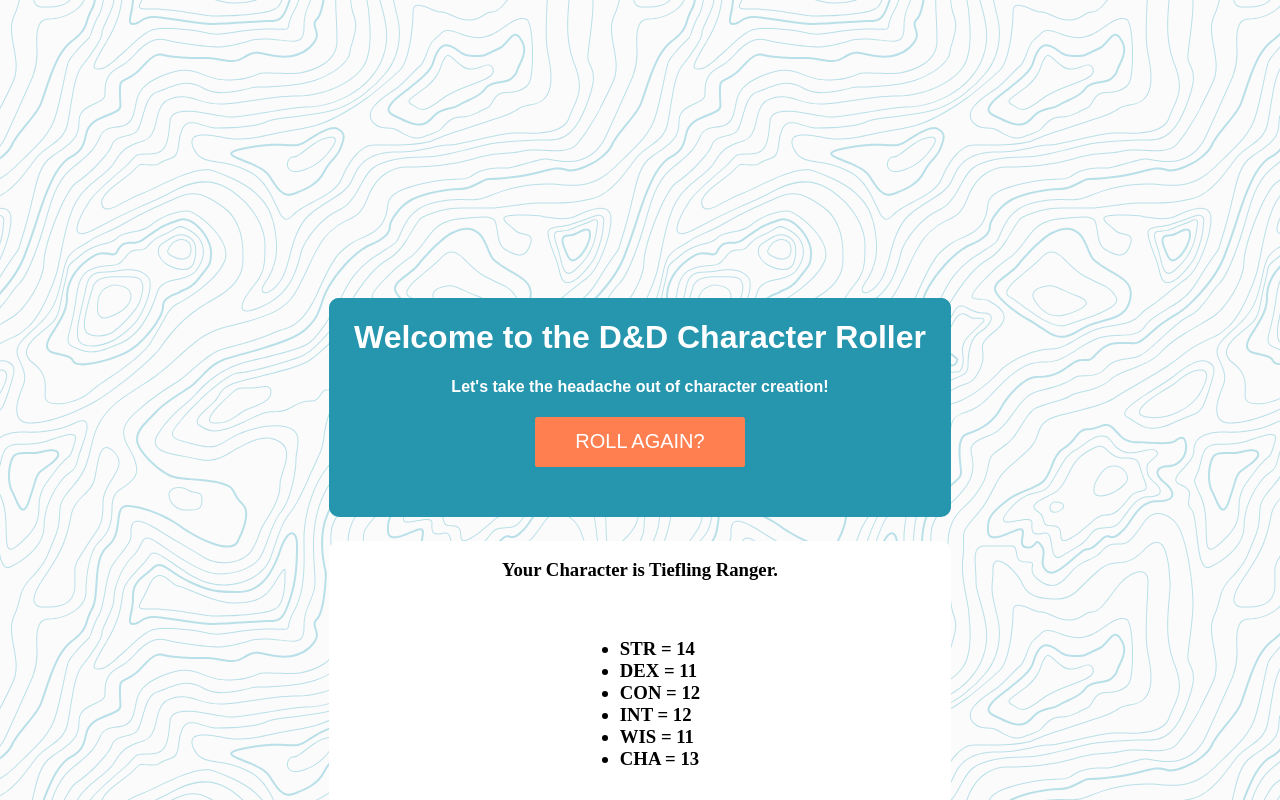
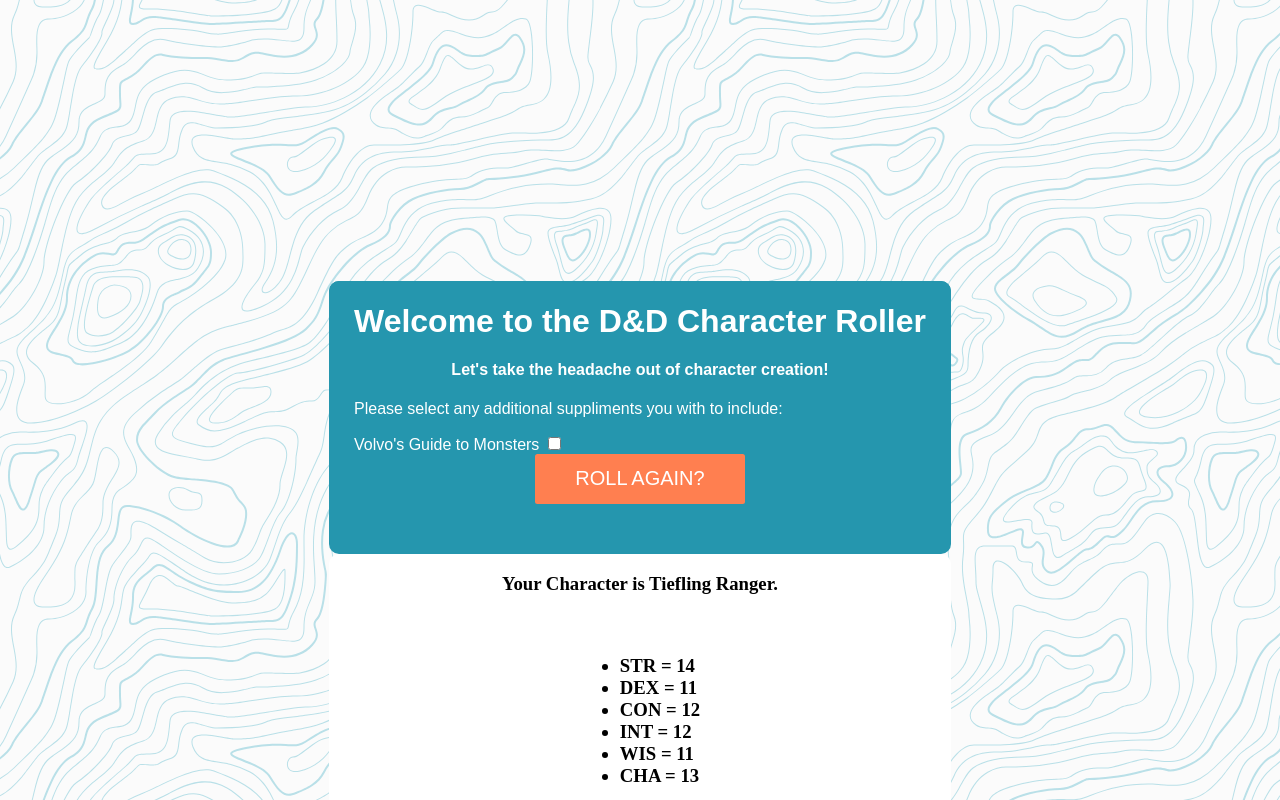
Before and after one commit to kyebrowning/dnd-character-roller, a plain HTML site: page index.html in a window 1280 px wide. Both pictures are taken after a click on the button "ROLL MY DESTINY!". Shown: the top 800 px of the page. Drawn offline with Linux system fonts and the light colour scheme.

Commit message:
added vovlo race selection

```diff
--- a/index.html
+++ b/index.html
@@ -14,6 +14,11 @@
                 <div class="header-bar">
                     <h1 class="centered-text">Welcome to the D&D Character Roller</h1>
                     <h4 class="centered-text">Let's take the headache out of character creation!</h4>
+                    <form>
+                        <p>Please select any additional suppliments you with to include:</p>
+                        <label>Volvo's Guide to Monsters</label>
+                        <input type="checkbox" id="volvo" />
+                    </form>
                 </div>
                 <div class="button-div">
                     <button>Roll my destiny!</button>
--- a/js/scripts.js
+++ b/js/scripts.js
@@ -1,13 +1,23 @@
 window.addEventListener("load", function() {
 
     let button = document.querySelector("button");
+    let charRace = ['Dragonborn','Dwarf','Elf','Gnome','Half-Elf','Halfing','Half-Orc','Human','Tiefling'];
+    let charClass = ['Barbarian','Bard','Cleric','Druid','Fighter','Monk','Paladin','Ranger','Rogue','Sorcerer','Warlock','Wizard'];
+    let volvoRace = ['Aasamir','Bugbear','Firbolg','Goblin','Goliath','Hobgoblin','Kenku','Kolbold','Lizardfolk','Orc','Tabaxi','Triton','Yuan-ti Pureblood'];
+    let rollRace = [];
+    let arr = [];
+    let volvoCheck = document.getElementById('volvo');
+
 
     button.addEventListener("click", function(event){
 
-        let  charRace = ['Dragonborn','Dwarf','Elf','Gnome','Half-Elf','Halfing','Half-Orc','Human','Tiefling'];
-        let charClass = ['Barbarian','Bard','Cleric','Druid','Fighter','Monk','Paladin','Ranger','Rogue','Sorcerer','Warlock','Wizard'];
+        const charBox = document.getElementById("character-display");
 
-        const charBox = document.getElementById("character-display");
+        if(volvoCheck.checked){
+            rollRace = charRace.concat(volvoRace);
+        } else {
+            rollRace = arr.concat(charRace);
+        }
 
         function randomSelect(array){
             let index = Math.floor(Math.random()*array.length);
@@ -22,10 +32,14 @@ window.addEventListener("load", function() {
             return Math.floor(Math.random() * (max - min + 1)) + min;
         }
 
+
+
+        console.log(rollRace);
+
         button.innerHTML = 'Roll Again?';
         charBox.style.visibility = "visible";
         charBox.innerHTML = `
-        <h3>Your Character is ${randomSelect(charRace)} ${randomSelect(charClass)}.<h3>
+        <h3>Your Character is ${randomSelect(rollRace)} ${randomSelect(charClass)}.<h3>
         <ul>
             <li>STR = ${randomStat()}</li>
             <li>DEX = ${randomStat()}</li>
```
